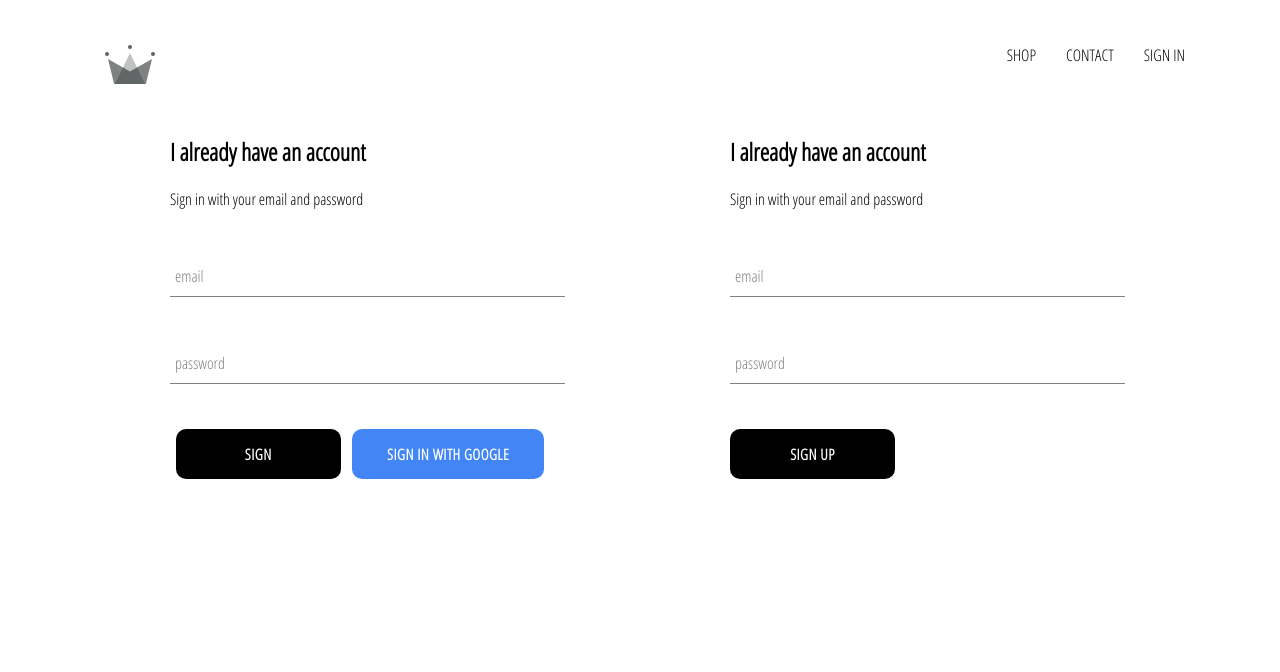
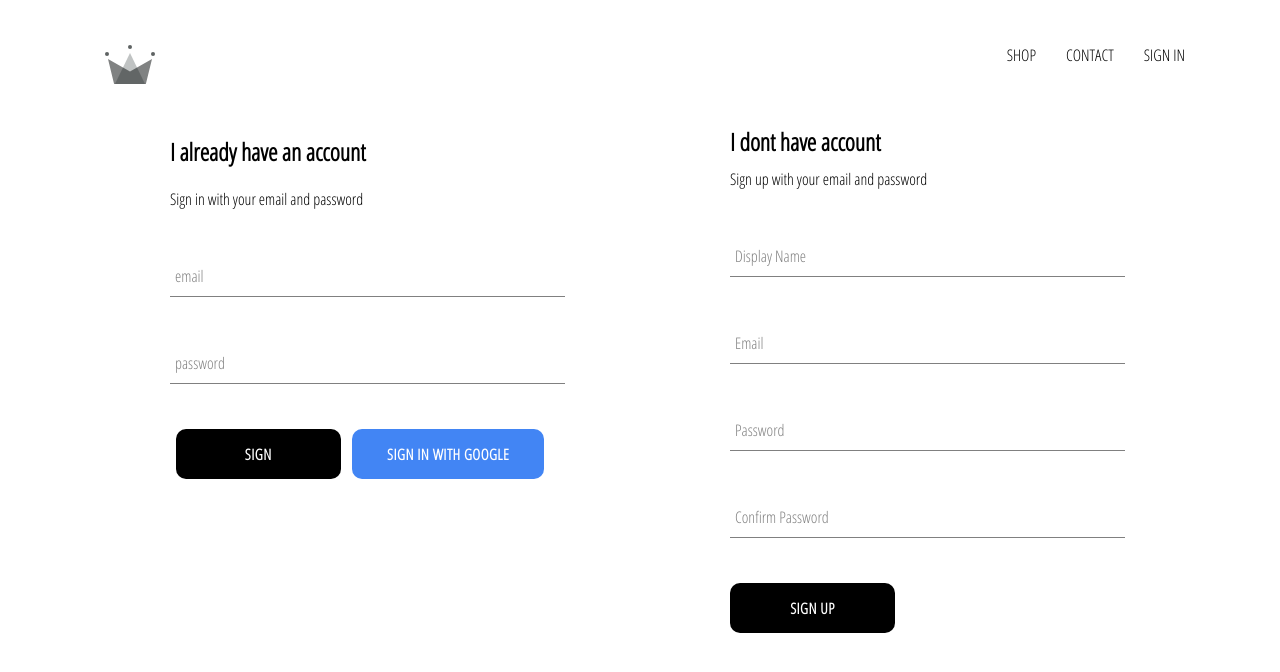
Before and after one commit to VLs125/compare-pc-components, a React (Create React App) app: page /sign in a window 1280 px wide. Shown: the top 672 px of the page. Built offline with nearby package versions, Linux system fonts and the light colour scheme; no server answers.

Commit message:
refactoring sign-up component, added firebase registration

```diff
--- a/src/components/sign-up/sign-up.component.jsx
+++ b/src/components/sign-up/sign-up.component.jsx
@@ -2,23 +2,38 @@ import React from 'react';
 import './sign-up.style.scss';
 import FormInput from "../form-input/form-input.component";
 import CustomButton from "../custom-button/custom-button.component";
+import{auth,createUserProfileDocument} from "../../firebase/firebase.utils";
 
 class SignUp extends React.Component{
     constructor(props) {
         super(props);
         this.state={
+            displayName:'',
             email:'',
-            password:''
+            password:'',
+            confirmPassword:'',
         }
     }
 
-    handleSubmit=(e)=>{
+    handleSubmit= async (e)=>{
         e.preventDefault();
+        const{displayName,email,password,confirmPassword}=this.state
+        if(password!==confirmPassword){
+            alert('passwords dont match');
+            return;
+        }
+        try{
+            const {user} = await auth.createUserWithEmailAndPassword(email,password);
+            createUserProfileDocument(user,{displayName});
+        }catch(e){
+            console.log(e);
+        }
         this.setState({
+            displayName:'',
             email:'',
-            password:''
-        })
-        console.log(this.state);
+            password:'',
+            confirmPassword:'',
+        });
     }
     handleChange=(e)=>{
         const {value,name} = e.target;
@@ -28,24 +43,36 @@ class SignUp extends React.Component{
     }
 
     render() {
+        const{displayName,email,password,confirmPassword}=this.state
         return(
-            <div className='sign-in'>
-                <h2>I already have an account</h2>
-                <span>Sign in with your email and password</span>
-                <form onSubmit={this.handleSubmit}>
+            <div className="sign-up">
+                <h2 className="title">I dont have account</h2>
+                <span>Sign up with your email and password</span>
+                <form className='sign-up-form' onSubmit={this.handleSubmit}>
+                    <FormInput handleChange={this.handleChange}
+                               name="displayName"
+                               type="text"
+                               value={displayName}
+                               label="Display Name"
+                               required/>
                     <FormInput handleChange={this.handleChange}
                                name="email"
                                type="email"
-                               value={this.state.email}
-                               label="email"
+                               value={email}
+                               label="Email"
                                required/>
                     <FormInput handleChange={this.handleChange}
                                name="password"
                                type="password"
-                               value={this.state.password}
-                               label="password"
+                               value={password}
+                               label="Password"
                                required/>
-
+                    <FormInput handleChange={this.handleChange}
+                               name="confirmPassword"
+                               type="password"
+                               value={confirmPassword}
+                               label="Confirm Password"
+                               required/>
                     <CustomButton type="submit" value="Submit form">SIGN UP</CustomButton>
                 </form>
             </div>
--- a/src/components/sign-up/sign-up.style.scss
+++ b/src/components/sign-up/sign-up.style.scss
@@ -1,3 +1,9 @@
 .sign-up{
-  width: 30vw;
+  display: flex;
+  flex-direction: column;
+  width: 380px;
+
+  .title{
+    margin: 10px 0;
+  }
 }
```
